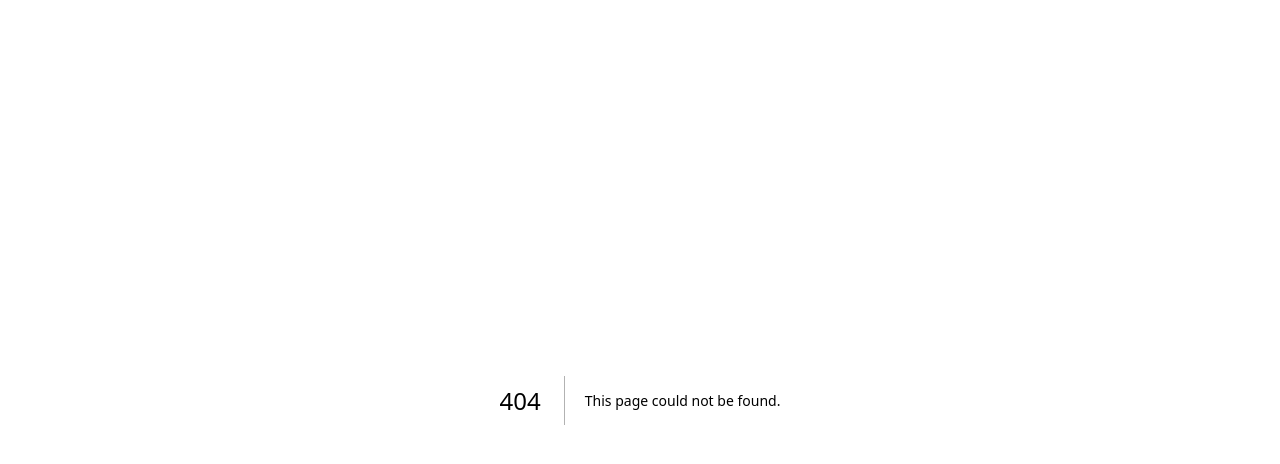
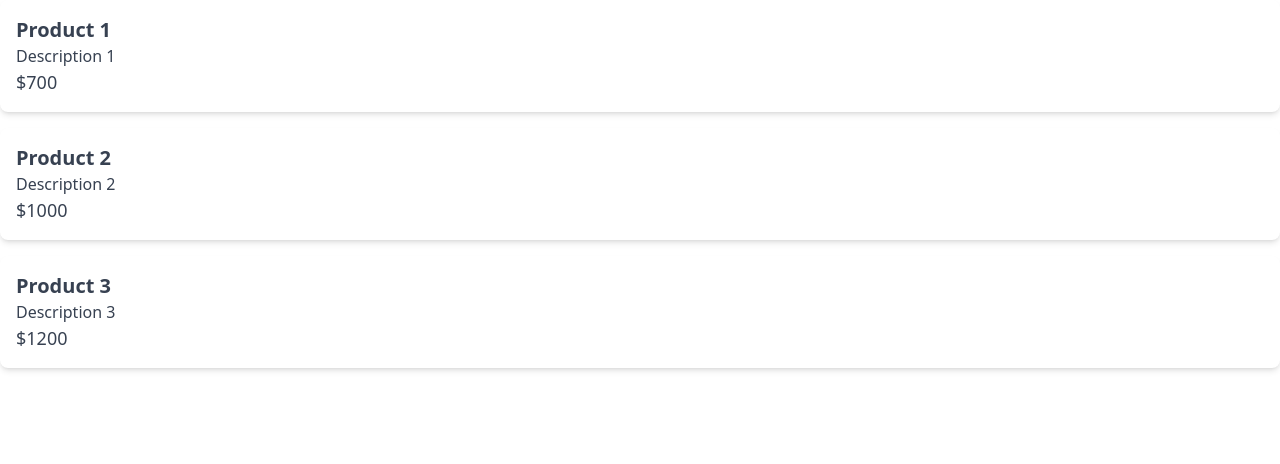
Before and after one commit to Shahrukh-elRed/next-js-14-course, a Next.js app: page /products in a window 1280 px wide. Before the commit this address had no page. Shown: the top 464 px of the page. Built offline with nearby package versions, Linux system fonts and the light colour scheme; data requests are answered from the project's data file.

Commit message:
Caching Data

```diff
--- a/db.json
+++ b/db.json
@@ -3,7 +3,7 @@
         {
             "id": 1,
             "title": "Product 1",
-            "price": 800,
+            "price": 700,
             "description": "Description 1"
         },
         {
--- /dev/null
+++ b/src/app/products/page.jsx
@@ -0,0 +1,23 @@
+const ProductsPage = async () => {
+    const response = await fetch("http://localhost:3001/products");
+    const products = await response.json();
+
+    return (
+        <ul className="space-y-4 p4">
+            {
+                products.map(product =>
+                    <li
+                        key={product.id}
+                        className="p-4 bg-white shadow-md rounded-lg text-gray-700"
+                    >
+                        <h2 className="text-xl font-semibold">{product.title}</h2>
+                        <p>{product.description}</p>
+                        <h2 className="text-lg font-medium">${product.price}</h2>
+                    </li>
+                )
+            }
+        </ul>
+    )
+}
+
+export default ProductsPage
```
